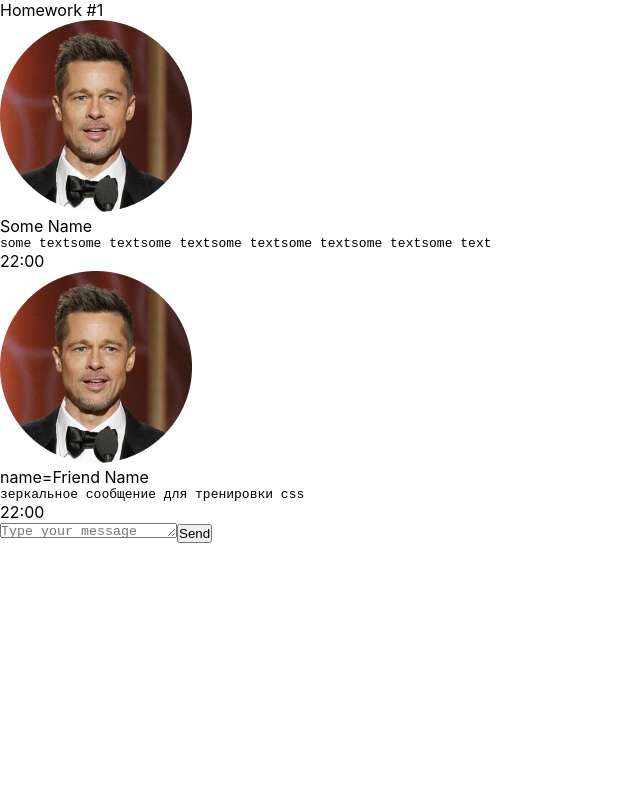
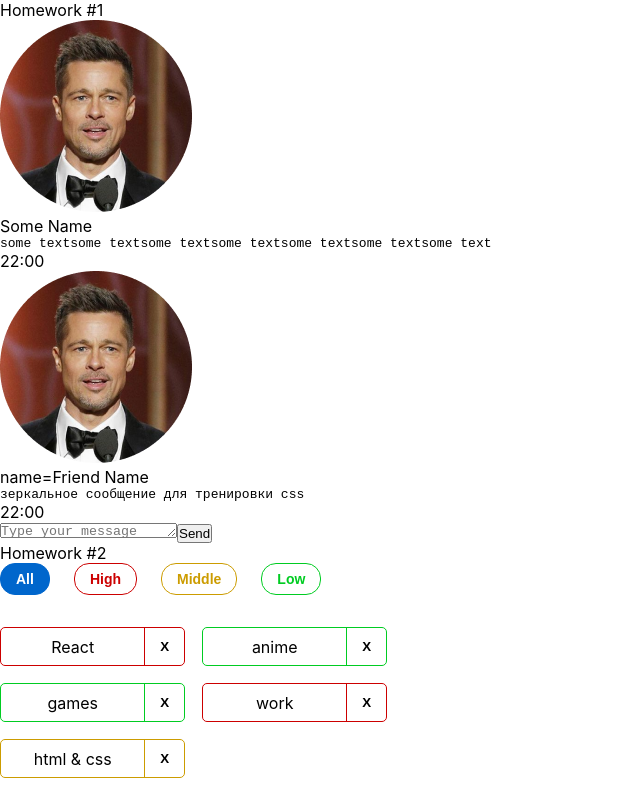
Before and after one commit to MironovNick/Sprint3Week4, a React (Create React App) app: page / in a window 1280 px wide. Shown: the whole page, without its empty margins (0-640 px from the left). Built offline with nearby package versions, Linux system fonts and the light colour scheme.

Commit message:
add files

```diff
--- a/package.json
+++ b/package.json
@@ -1,6 +1,6 @@
 {
   "name": "hws2",
-  "homepage": "https://MironovNick.github.io/Sprint2Week1",
+  "homepage": "https://MironovNick.github.io/Sprint2Week2",
   "version": "0.1.0",
   "private": true,
   "dependencies": {
--- a/src/s1-main/App.tsx
+++ b/src/s1-main/App.tsx
@@ -1,13 +1,14 @@
 import React from 'react'
 import s from './App.module.css'
 import HW1 from '../s2-homeworks/hw01/HW1'
+import HW2 from '../s2-homeworks/hw02/HW2'
 
 function App() {
     return (
         <div className={s.App}>
             <HW1/>
             {/*раскомментировать по ходу выполнения*/}
-            {/*<HW2/>*/}
+            <HW2/>
             {/*<HW3/>*/}
             {/*<HW4/>*/}
 
--- a/src/s2-homeworks/hw02/HW2.tsx
+++ b/src/s2-homeworks/hw02/HW2.tsx
@@ -17,16 +17,22 @@
 * */
 
 // types
-export type AffairPriorityType = any // need to fix any
+// need to fix any
+
+export type AffairPriorityType = 'high' | 'low' | 'middle';
+
 export type AffairType = {
-    _id: any // need to fix any
-    name: any // need to fix any
+    _id: number // need to fix any
+    name: string // need to fix any
     priority: AffairPriorityType
 }
+
+export type AffairsType =  Array<AffairType>
+
 export type FilterType = 'all' | AffairPriorityType
 
 // constants
-const defaultAffairs: any = [ // need to fix any
+const defaultAffairs: AffairsType = [ // need to fix any
     {_id: 1, name: 'React', priority: 'high'}, // студенты могут изменить содержимое name и количество элементов в массиве, ...priority не менять!
     {_id: 2, name: 'anime', priority: 'low'},
     {_id: 3, name: 'games', priority: 'low'},
@@ -35,23 +41,22 @@
 ]
 
 // pure helper functions
-export const filterAffairs = (affairs: any, filter: any): any => { // need to fix any
+export const filterAffairs = (affairs: AffairsType, filter: FilterType): AffairsType => { // need to fix any
 
+    return affairs.filter(item => item.priority === filter || filter === 'all'); // need to fix
+}
+export const deleteAffair = (affairs: AffairsType, _id: number): AffairsType => { // need to fix any
 
-    return affairs // need to fix
-}
-export const deleteAffair = (affairs: any, _id: any): any => { // need to fix any
-
-    return affairs // need to fix
+    return affairs.filter(item => item._id != _id) // need to fix
 }
 
 function HW2() {
-    const [affairs, setAffairs] = useState<any>(defaultAffairs) // need to fix any
+    const [affairs, setAffairs] = useState<AffairsType>(defaultAffairs) // need to fix any
     const [filter, setFilter] = useState<FilterType>('all')
 
     const filteredAffairs = filterAffairs(affairs, filter)
-    const deleteAffairCallback = (_id: any) => { // need to fix any
-        // need to fix
+    const deleteAffairCallback = (_id: number) => { // need to fix any
+        setAffairs(deleteAffair(affairs, _id));
     }
 
     return (
--- a/src/s2-homeworks/hw02/affairs/Affairs.tsx
+++ b/src/s2-homeworks/hw02/affairs/Affairs.tsx
@@ -1,11 +1,11 @@
 import React from 'react'
 import Affair from './affair/Affair'
-import {AffairType, FilterType} from '../HW2'
+import {AffairsType, AffairType, FilterType} from '../HW2'
 import s from './Affairs.module.css'
 
 type AffairsPropsType = {
-    data: any // need to fix any
-    setFilter: any
+    data: AffairsType // need to fix any
+    setFilter: (filter: FilterType) => void
     deleteAffairCallback: any
     filter: FilterType
 }
@@ -13,15 +13,17 @@
 function Affairs(props: AffairsPropsType) {
     const setAll = () => {
         // need to fix
+        props.setFilter('all');
     }
     const setHigh = () => {
-        // need to fix
+        props.setFilter('high');
     }
     const setMiddle = () => {
         // need to fix
+        props.setFilter('middle');
     }
     const setLow = () => {
-        // need to fix
+        props.setFilter('low');
     }
 
     const cnAll = s.button + ' ' + s.all + (props.filter === 'all' ? ' ' + s.active : '')
--- a/src/s2-homeworks/hw02/affairs/affair/Affair.tsx
+++ b/src/s2-homeworks/hw02/affairs/affair/Affair.tsx
@@ -1,17 +1,18 @@
 import React from 'react'
-import { AffairType } from '../../HW2'
+import {AffairType, FilterType} from '../../HW2'
 import s from './Affair.module.css'
 import s2 from '../Affairs.module.css'
 
 type AffairPropsType = {
     // key не нужно типизировать
     affair: AffairType
-    deleteAffairCallback: any // need to fix any
+    deleteAffairCallback: (a: number) => void // need to fix any
 }
 
 function Affair(props: AffairPropsType) {
     const deleteCallback = () => {
         // need to fix
+        props.deleteAffairCallback(props.affair._id)
     }
 
     const nameClass = s.name + ' ' + s2[props.affair.priority]
@@ -25,7 +26,7 @@
         >
             <div id={'hw2-name-' + props.affair._id} className={nameClass}>
                 {/*создаёт студент*/}
-
+                {props.affair.name}
                 {/**/}
             </div>
             <div id={'hw2-priority-' + props.affair._id} hidden>
@@ -36,7 +37,7 @@
                 id={'hw2-button-delete-' + props.affair._id}
                 className={buttonClass}
                 // need to fix
-
+                onClick={deleteCallback}
             >
                 {/*текст кнопки могут изменить студенты*/}
                 X
```
